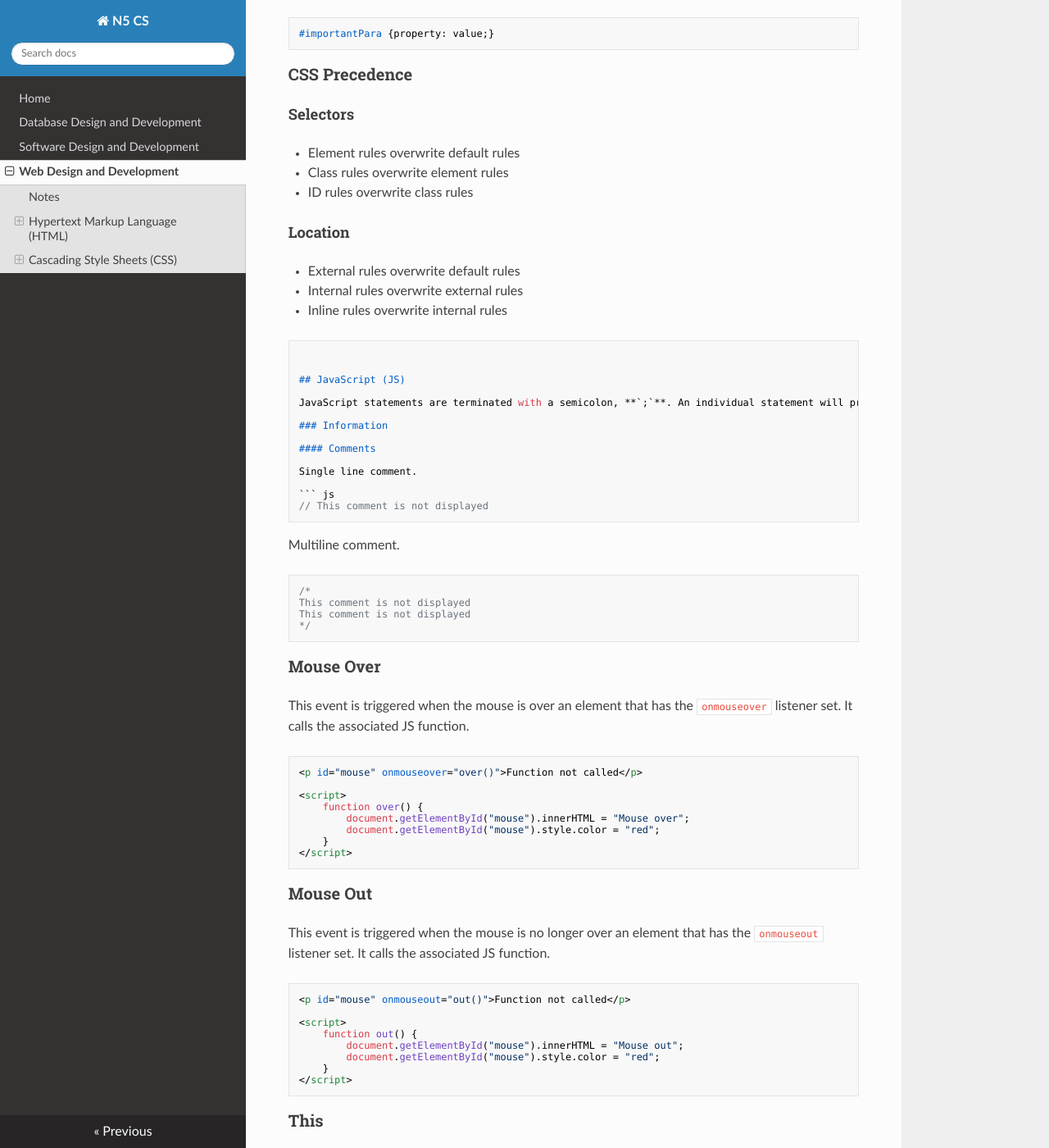
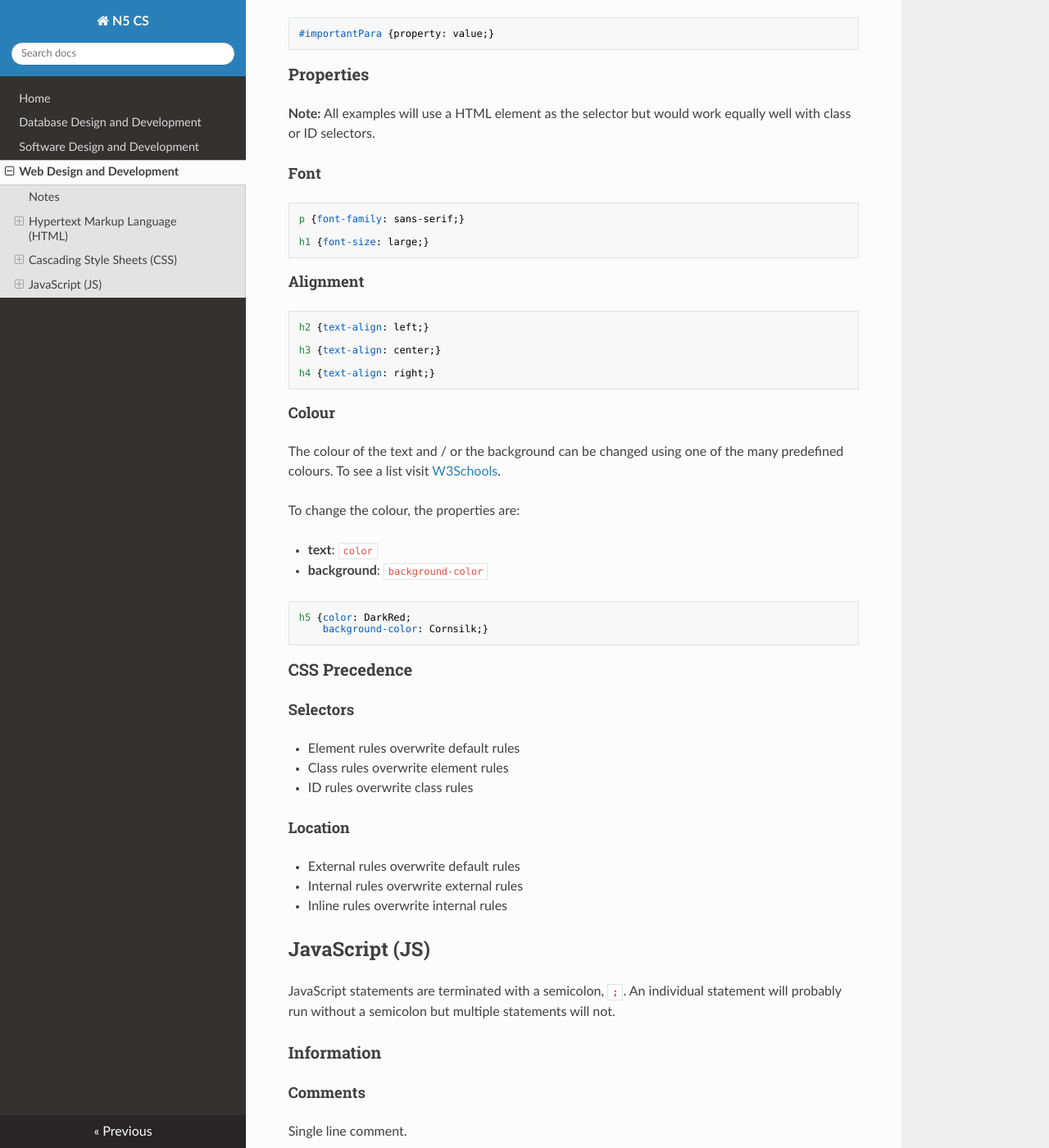
Before and after one commit to MrFriendCS/N5-CS, an MkDocs documentation site: the page built from docs/N5-CS-WDD.md, in a window 1280 px wide and 1400 px high, scrolled down 6393 px. Shown: the whole window at 82% size. Built offline with MkDocs 1.6.1, drawn with Linux system fonts in a browser that asks for light colours; nearby versions of some CDN libraries.

Commit message:
docs/N5-CS-WDD.md updated from https://stackedit.io/

````diff
--- a/docs/N5-CS-WDD.md
+++ b/docs/N5-CS-WDD.md
@@ -332,6 +332,42 @@ ID selectors use the ID name with a hash in front.
 #importantPara {property: value;}
 ```
 
+### Properties
+
+**Note:** All examples will use a HTML element as the selector but would work equally well with class or ID selectors.
+
+#### Font
+
+``` css
+p {font-family: sans-serif;}
+
+h1 {font-size: large;}
+```
+
+#### Alignment
+
+``` css
+h2 {text-align: left;}
+
+h3 {text-align: center;}
+
+h4 {text-align: right;}
+```
+
+#### Colour
+
+The colour of the text and / or the background can be changed using one of the many predefined colours.  To see a list visit [W3Schools](https://www.w3schools.com/colors/colors_names.asp).
+
+To change the colour, the properties are:
+
+* __text__: `color`
+* __background__: `background-color`
+
+``` css
+h5 {color: DarkRed;
+    background-color: Cornsilk;}
+```
+
 ### CSS Precedence
 
 #### Selectors
@@ -345,11 +381,6 @@ ID selectors use the ID name with a hash in front.
  * External rules overwrite default rules
  * Internal rules overwrite external rules
  * Inline rules overwrite internal rules
-
-
-
-```
-
 
 ## JavaScript (JS)
 
````
Also changed, not shown: other parts of docs/N5-CS-WDD.md (+3 -3 lines).
